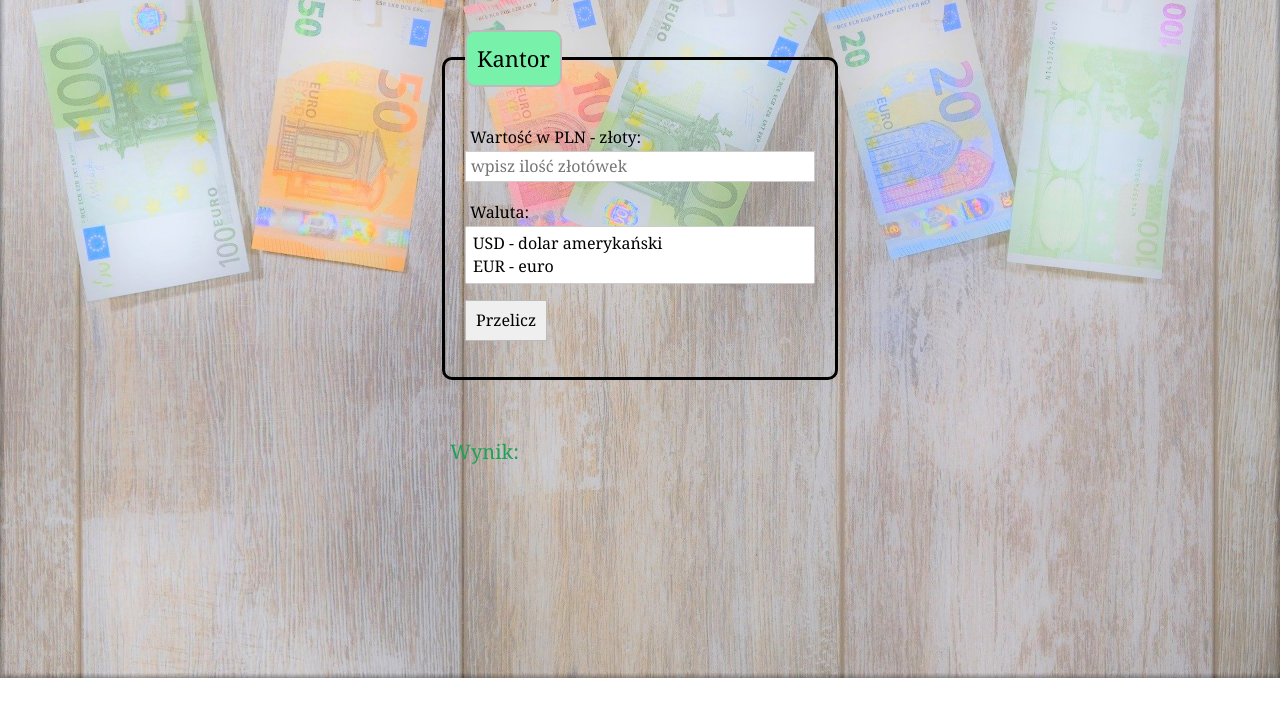
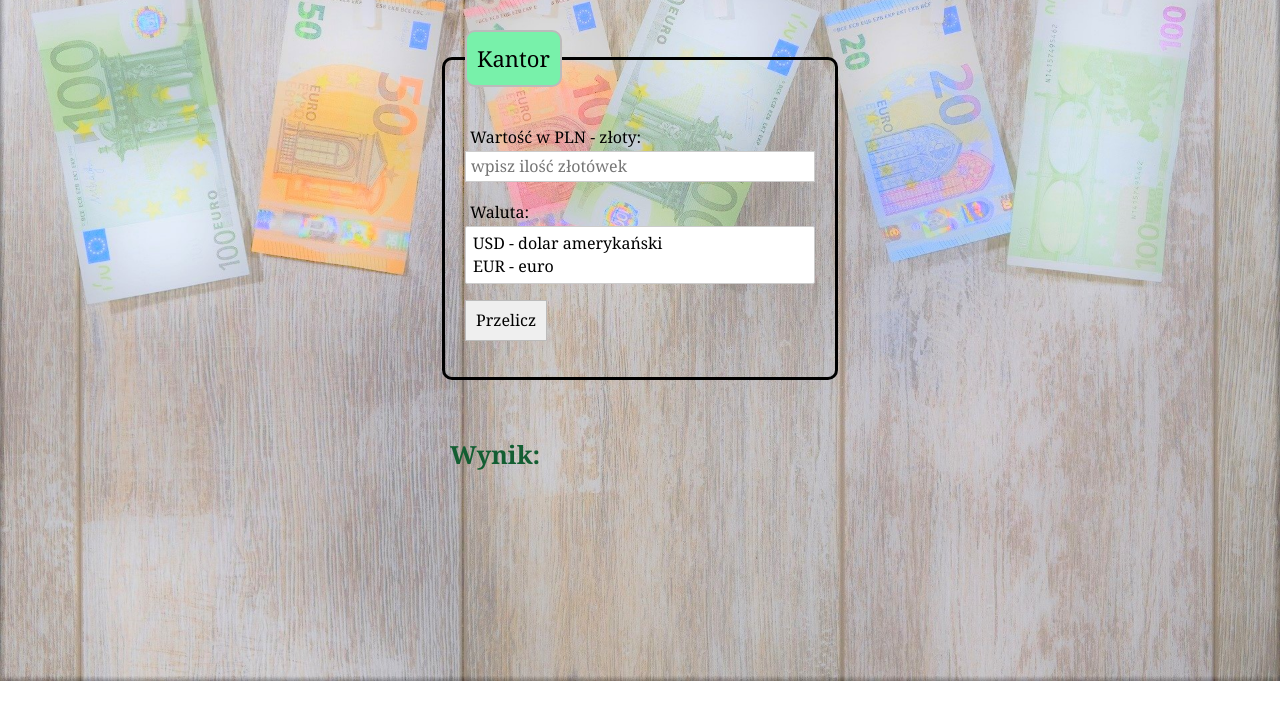
Before and after one commit to emilia-sieniawska/currency-converter, a plain HTML site: page index.html in a window 1280 px wide. Drawn offline with nearby package versions, Linux system fonts and the light colour scheme.

Commit message:
slight modification of font after background image was added

```diff
--- a/css/calculated.css
+++ b/css/calculated.css
@@ -6,6 +6,6 @@
 }
 
 .outcome {
-    color: rgb(32, 161, 86);
-    font-size: 20px;
+    color: rgb(19, 94, 50);
+    font-size: 25px;
 }
--- a/index.html
+++ b/index.html
@@ -45,7 +45,7 @@
         </form>
     </div>
     <div class="calculated">
-        <p> <span class="outcome">Wynik:</span>
+        <p> <span class="outcome"><strong>Wynik:</strong></span>
             <span class="js-outcome"></span>
         </p>
     </div>
```
